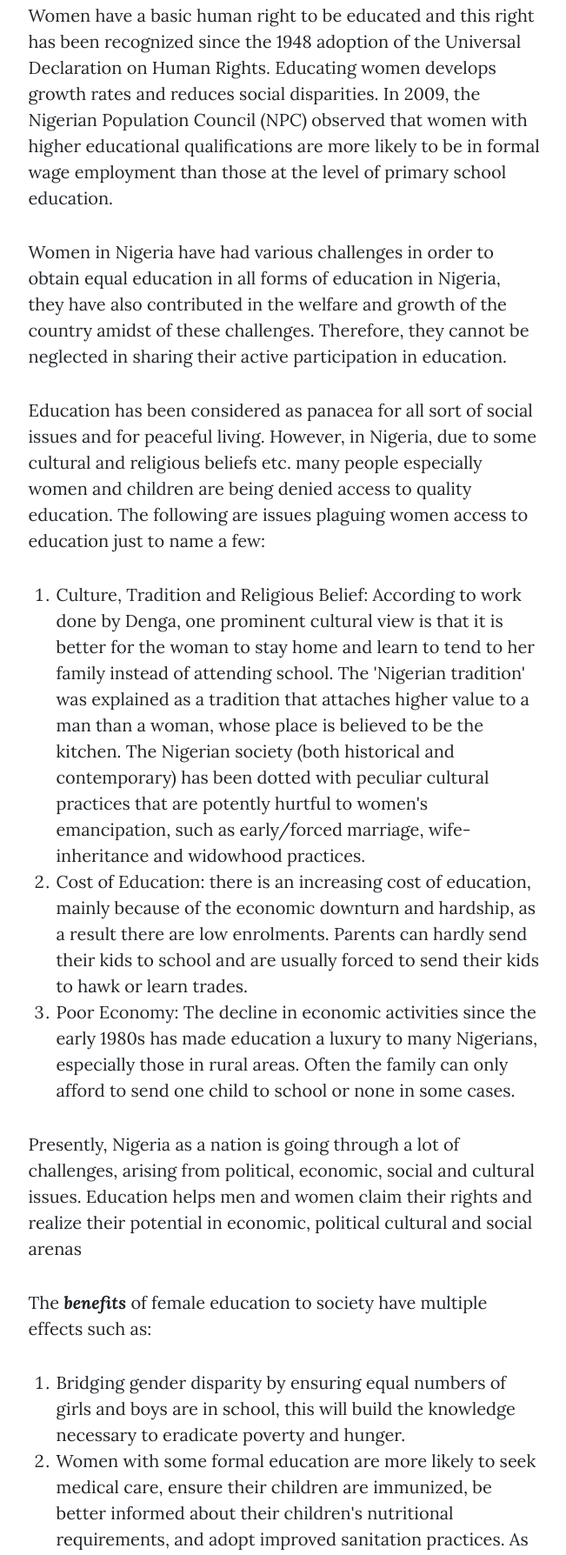
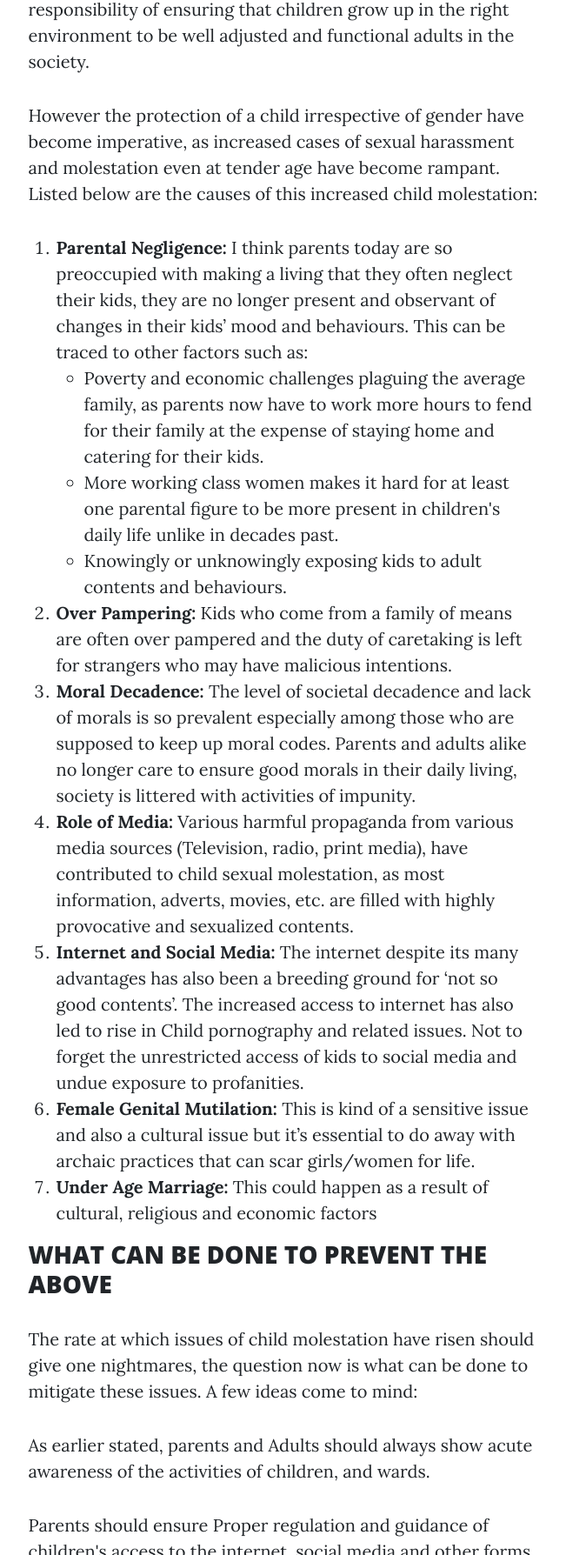
Before and after one commit to patuz008/blog, a plain HTML site: page post3.html in a window 1280 px wide. Shown: the part 1012-2800 px from the top of the page at 87% size, without its empty margins (313-964 px from the left). Drawn offline with nearby package versions, Linux system fonts and the light colour scheme.

Commit message:
Update post3.html

```diff
--- a/post3.html
+++ b/post3.html
@@ -35,17 +35,17 @@
             </div>
         </nav>
         <!-- Page Header-->
-        <header class="masthead" style="background-image: url('assets/img/pexels-karolina-grabowska-home-Bg.jpg')">
+        <header class="masthead" style="background-image: url('assets/img/pexels-greta-hoffman-9705881.jpg')">
             <div class="container position-relative px-4 px-lg-5">
                 <div class="row gx-4 gx-lg-5 justify-content-center">
                     <div class="col-md-10 col-lg-8 col-xl-7">
                         <div class="post-heading">
-                            <h1>WOMEN EDUCATION IN NIGERIA</h1>
-                            <h2 class="subheading">A woman is a female human being.</h2>
+                            <h1>PARENTS INVOLVEMENT IN PREVENTING CHILD SEXUAL MOLESTATION</h1>
+                            <h2 class="subheading">Families are the basic building block of a society...</h2>
                             <span class="meta">
                                 Posted by
                                 <a href="#!">Admin</a>
-                                on August 24, 2021
+                                on October 08, 2021
                             </span>
                         </div>
                     </div>
@@ -57,33 +57,34 @@
             <div class="container px-4 px-lg-5">
                 <div class="row gx-4 gx-lg-5 justify-content-center">
                     <div class="col-md-10 col-lg-8 col-xl-7">
-                        <p>A woman is a female human being. They are one of the most powerful gifts given to mother earth by the creator (Personal Communication). According to Ogunjemilua and Familugba (2015), women are the fundamental human reservoir of every society as they control most of the non-monetary economy (subsistence, agriculture, bearing children, domestic labour, etc.). The women, right from the foundation of the world have been sharing half the sky with the men, yet they have been considered inferior to men.</p>
-                        <p>Women have a basic human right to be educated and this right has been recognized since the 1948 adoption of the Universal Declaration on Human Rights. Educating women develops growth rates and reduces social disparities. In 2009, the Nigerian Population Council (NPC) observed that women with higher educational qualifications are more likely to be in formal wage employment than those at the level of primary school education.</p>
-                        <p>Women in Nigeria have had various challenges in order to obtain equal education in all forms of education in Nigeria, they have also contributed in the welfare and growth of the country amidst of these challenges. Therefore, they cannot be neglected in sharing their active participation in education.</p>
-                        <p>Education has been considered as panacea for all sort of social issues and for peaceful living. However, in Nigeria, due to some cultural and religious beliefs etc. many people especially women and children are being denied access to quality education. The following are issues plaguing women access to education just to name a few:</p>
+                        <p>Families are the basic building block of a society, and it is made up of Parents (Adults) and Children. Parents have the responsibility of ensuring that children grow up in the right environment to be well adjusted and functional adults in the society.</p>
+                        <p>However the protection of a child irrespective of gender have become imperative, as increased cases of sexual harassment and molestation even at tender age have become rampant. Listed below are the causes of this increased child molestation: </p>
 
                         <ol>
-                            <li>Culture, Tradition and Religious Belief: According to work done by Denga, one prominent cultural view is that it is better for the woman to stay home and learn to tend to her family instead of attending school. The 'Nigerian tradition' was explained as a tradition that attaches higher value to a man than a woman, whose place is believed to be the kitchen. The Nigerian society (both historical and contemporary) has been dotted with peculiar cultural practices that are potently hurtful to women's emancipation, such as early/forced marriage, wife-inheritance and widowhood practices.</li>
-                            <li>Cost of Education: there is an increasing cost of education, mainly because of the economic downturn and hardship, as a result there are low enrolments. Parents can hardly send their kids to school and are usually forced to send their kids to hawk or learn trades.</li>
-                            <li>Poor Economy: The decline in economic activities since the early 1980s has made education a luxury to many Nigerians, especially those in rural areas. Often the family can only afford to send one child to school or none in some cases.</li>
-
-                        </ol>
-                        <p>Presently, Nigeria as a nation is going through a lot of challenges, arising from political, economic, social and cultural issues. Education helps men and women claim their rights and realize their potential in economic, political cultural and social arenas</p>
-                        <p>The <b><i>benefits</i></b> of female education to society have multiple effects such as:</p>
-                        <ol>
-                            <li>Bridging gender disparity by ensuring equal numbers of girls and boys are in school, this will build the knowledge necessary to eradicate poverty and hunger.</li>
-                            <li>Women with some formal education are more likely to seek medical care, ensure their children are immunized, be better informed about their children's nutritional requirements, and adopt improved sanitation practices. As a result, their infants and children have higher survival rates and tend to be healthier and better nourished.</li>
-                            <li>Increase in standards of living, life expectancies and other parameters of existence and of well-being.</li>
-                            <li>Increased workforce availability ensures that a country will have an expanse of human capital at its disposal, this in turn will expand a Countries economic growth and prevent gender-based discrimination against women and girls that remains prevalent in our society.</li>
+                            <li><b>Parental Negligence:</b> I think parents today are so preoccupied with making a living that they often neglect their kids, they are no longer present and observant of changes in their kids’ mood and behaviours. This can be traced to other factors such as:</li>
+                                <ul>
+                                    <li>Poverty and economic challenges plaguing the average family, as parents now have to work more hours to fend for their family at the expense of staying home and catering for their kids.</li>
+                                    <li>More working class women makes it hard for at least one parental figure to be more present in children's daily life unlike in decades past. </li>
+                                    <li>Knowingly or unknowingly exposing kids to adult contents and behaviours.</li>
+                                </ul>
+                            <li><b>Over Pampering:</b> Kids who come from a family of means are often over pampered and the duty of caretaking is left for strangers who may have malicious intentions.</li>
+                            <li><b>Moral Decadence:</b> The level of societal decadence and lack of morals is so prevalent especially among those who are supposed to keep up moral codes. Parents and adults alike no longer care to ensure good morals in their daily living, society is littered with activities of impunity.</li>
+                            <li><b>Role of Media:</b> Various harmful propaganda from various media sources (Television, radio, print media), have contributed to child sexual molestation, as most information, adverts, movies, etc. are filled with highly provocative and sexualized contents.</li>
+                            <li><b>Internet and Social Media:</b> The internet despite its many advantages has also been a breeding ground for ‘not so good contents’. The increased access to internet has also led to rise in Child pornography and related issues. Not to forget the unrestricted access of kids to social media and undue exposure to profanities.</li>
+                            <li><b>Female Genital Mutilation:</b> This is kind of a sensitive issue and also a cultural issue but it’s essential to do away with archaic practices that can scar girls/women for life.</li>
+                            <li><b>Under Age Marriage:</b> This could happen as a result of cultural, religious and economic factors </li>
                         </ol>
 
-                        <p>Finally, reducing women illiteracy in Nigeria, will in turn increase women Political, Social and Economic participation. Below are ways women participation and education can improve:</p>
-                        <ol>
-                            <li>Access to specific educational information, programs of continuing education, including adult and functional literacy programs to help to ensure the health and well-being of families, including information and advice on family planning.</li>
-                            <li>Increasing female participation in leadership positions of what seems like male dominated professions.</li>
-                            <li>Women should also be given increased opportunities to participate actively in Sports and recreational activities.</li>
-                            <li>Elimination of all forms of discrimination against women, nationally or internationally. For instance the United Nation General Assembly in 1979 adopted The Convention on the Elimination of All Forms of Discrimination against Women (CEDAW). CEDAW has realized the rights and equality of woman is also the key to the survival and development of children and to building healthy families, communities and nations.</li>
-                        </ol>
+                        <h3>WHAT CAN BE DONE TO PREVENT THE ABOVE</h3>
+                        <p>The rate at which issues of child molestation have risen should give one nightmares, the question now is what can be done to mitigate these issues. A few ideas come to mind:</p>
+                        <p>As earlier stated, parents and Adults should always show acute awareness of the activities of children, and wards.</p>
+                        <p>Parents should ensure Proper regulation and guidance of children's access to the internet, social media and other forms of media.</p>
+                        <p>Activities of NGOs and civil societies in raising awareness on the prevention of boy & girl child molestation cannot be over emphasized.</p>
+                        <p>Finally stricter government legislation can be passed to help prevent child sexual molestation.</p>
+
+                        <br>
+
+                        <p><b>NOTE:</b> The above can also be applicable to any Child irrespective of gender.</p>
 
                         <br><br><br>
 
@@ -125,7 +126,7 @@
                                 </a>
                             </li>
                         </ul>
-                        <div class="small text-center text-muted fst-italic">Copyright &copy; Your Website 2021</div>
+                        <div class="small text-center text-muted fst-italic">Copyright &copy; Blog 2021</div>
                     </div>
                 </div>
             </div>
```
